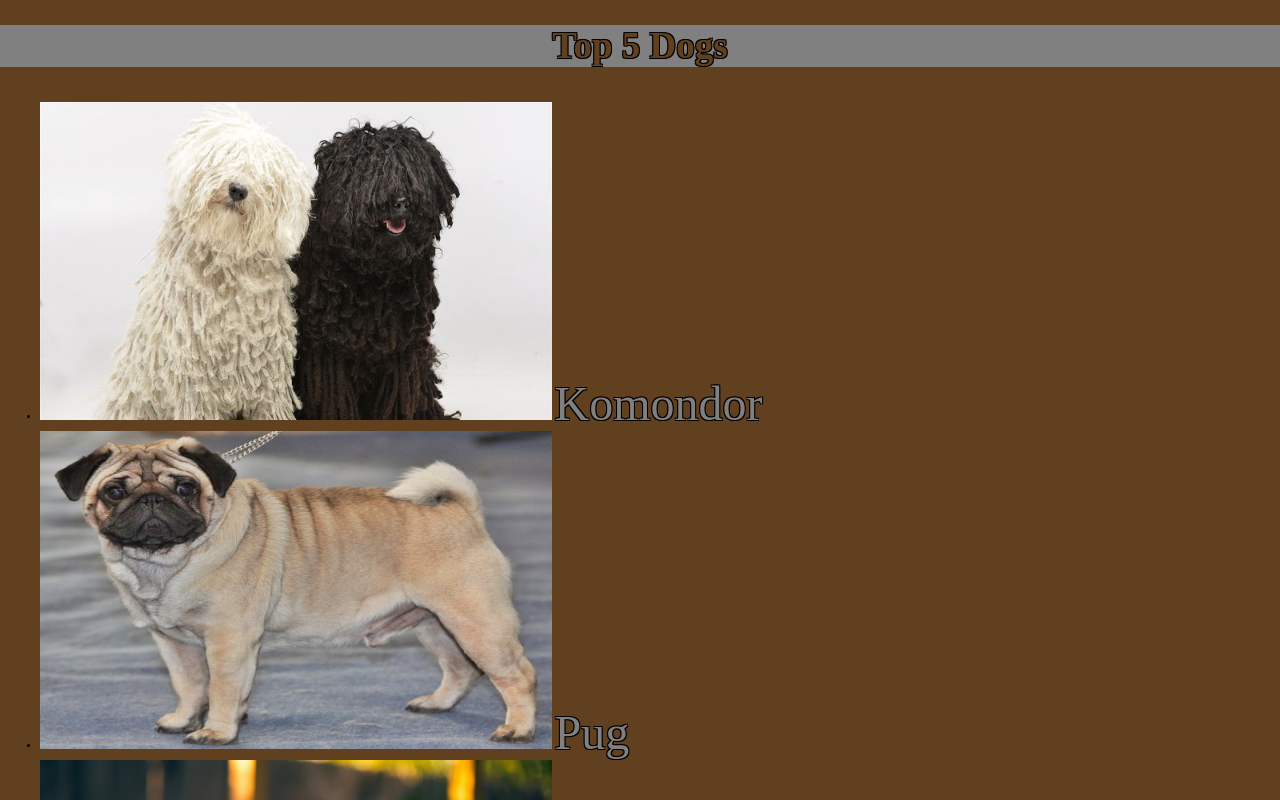
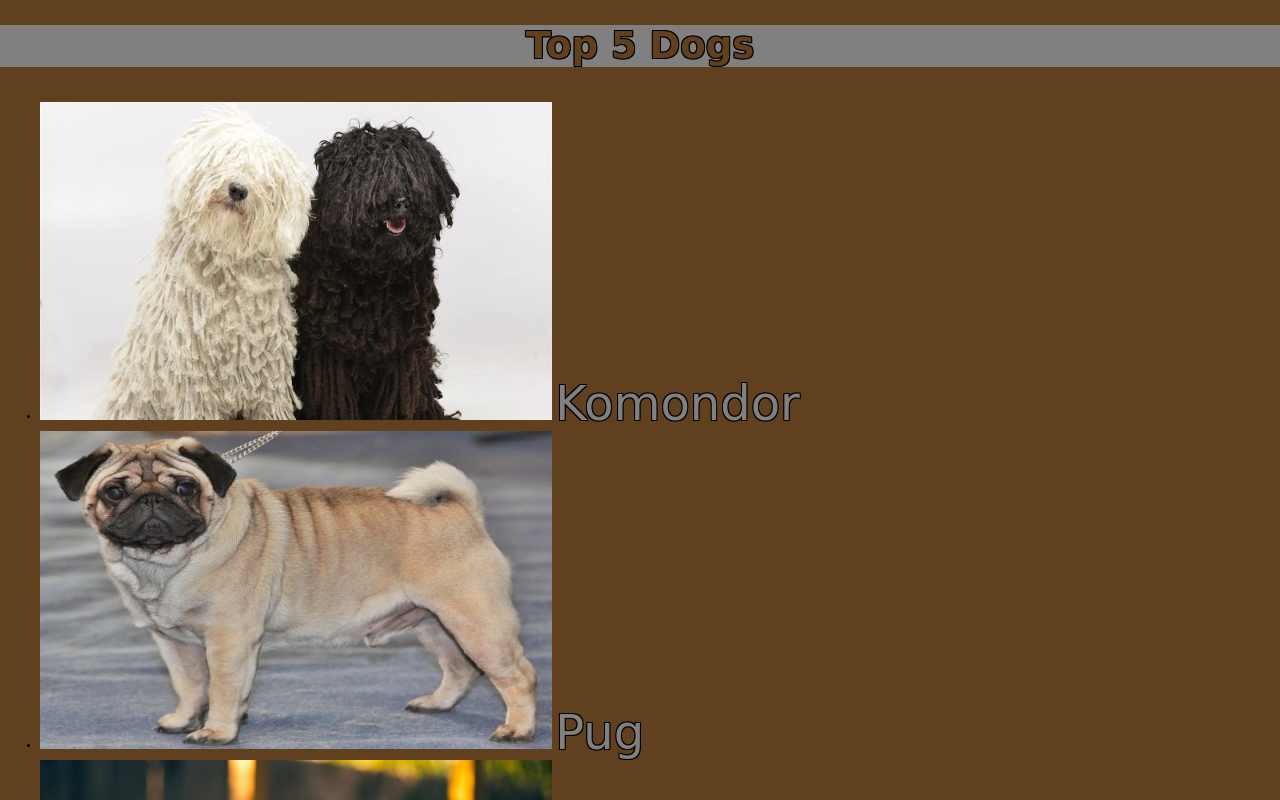
Before and after one commit to CTECH-IT/independent-project-1-Carter-Johnston, a plain HTML site: page index.html in a window 1280 px wide. Shown: the top 800 px of the page. Drawn offline with nearby package versions, Linux system fonts and the light colour scheme.

Commit message:
added font.

```diff
--- a/stylesheets/styles.css
+++ b/stylesheets/styles.css
@@ -1,7 +1,9 @@
+
 body {
   background: rgb(97,64,32);
   display: flex;
   flex-direction: column;
+  font-family: 'Righteous', cursive;
   font-size: 10px;
 }
 
```
